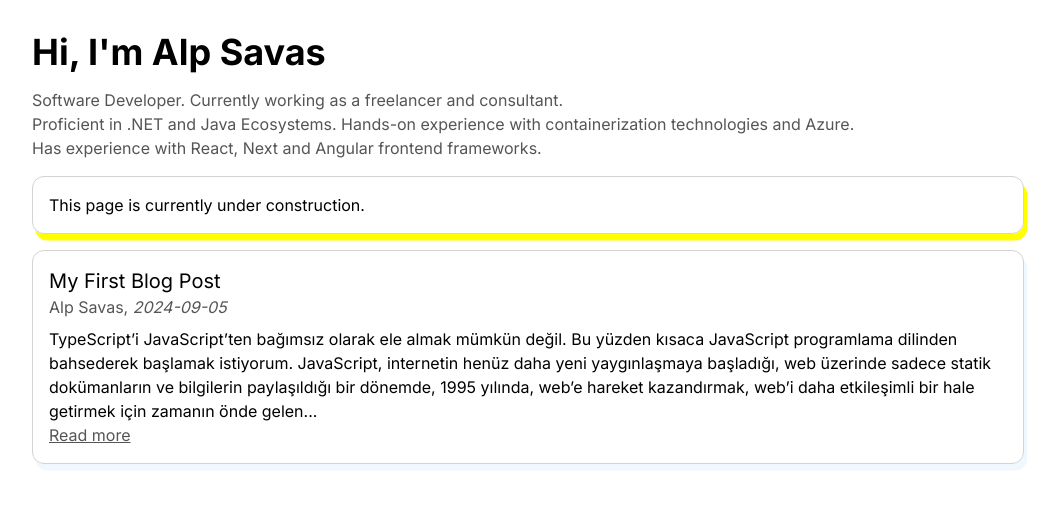
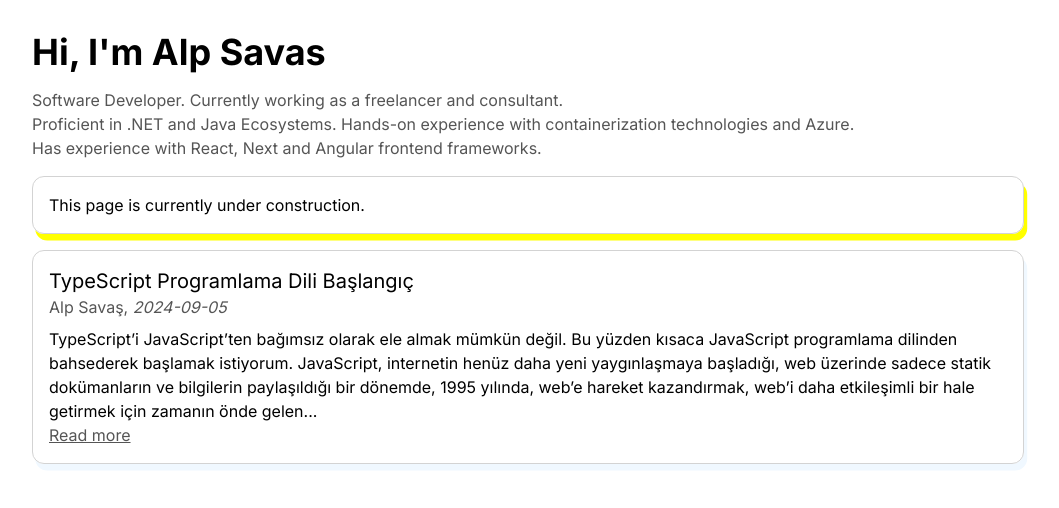
Before and after one commit to sasavas/alpsavas, a Next.js app: page / in a window 1280 px wide. Shown: the top 508 px of the page, without its empty margins (112-1171 px from the left). Built offline with nearby package versions, Linux system fonts and the light colour scheme.

Commit message:
fix: update config and do some fixes

```diff
--- a/next.config.mjs
+++ b/next.config.mjs
@@ -1,4 +1,6 @@
 /** @type {import('next').NextConfig} */
-const nextConfig = {};
+const nextConfig = {
+    output: 'export',
+};
 
 export default nextConfig;
--- a/package.json
+++ b/package.json
@@ -5,6 +5,7 @@
   "scripts": {
     "dev": "next dev",
     "build": "next build",
+    "export": "output:export",
     "start": "next start",
     "lint": "next lint"
   },
--- a/public/blogs/test.md
+++ b/public/blogs/typescript-programlama-diline-baslangic.md
@@ -1,9 +1,9 @@
 ---
-title: "My First Blog Post"
+title: "TypeScript Programlama Dili Başlangıç"
 date: "2024-09-05"
-author: "Alp Savas"
+author: "Alp Savaş"
 tags: ["Next.js", "Markdown", "Blog"]
-description: "A brief description of my first blog post."
+description: "TypeScript Programlama dili, JavaScript ile ilişkisi ve öğrenmeye başlamak için bazı kaynaklar"
 excerpt: "TypeScript’i JavaScript’ten bağımsız olarak ele almak mümkün değil. Bu yüzden kısaca JavaScript programlama dilinden bahsederek başlamak istiyorum. JavaScript, internetin henüz daha yeni yaygınlaşmaya başladığı, web üzerinde sadece statik dokümanların ve bilgilerin paylaşıldığı bir dönemde, 1995 yılında, web’e hareket kazandırmak, web’i daha etkileşimli bir hale getirmek için zamanın önde gelen"
 ---
 
--- a/src/app/page.tsx
+++ b/src/app/page.tsx
@@ -1,7 +1,7 @@
 import BlogList from "@/components/BlogList";
 import Card from "@/components/Card";
 
-export const Home = () => {
+export default function Home() {
     return (
         <main className="">
             <div className="container flex flex-col gap-4 px-4 py-8 max-w-[80%] m-auto min-h-screen">
@@ -24,5 +24,3 @@ export const Home = () => {
         </main>
     );
 };
-
-export default Home;
```
Also changed, not shown: CNAME.txt (added).
